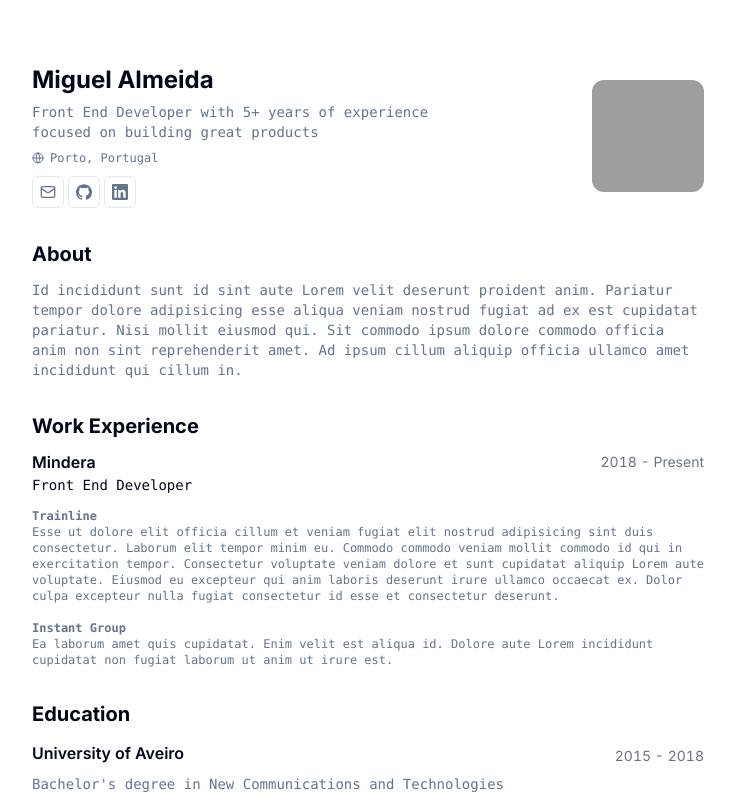
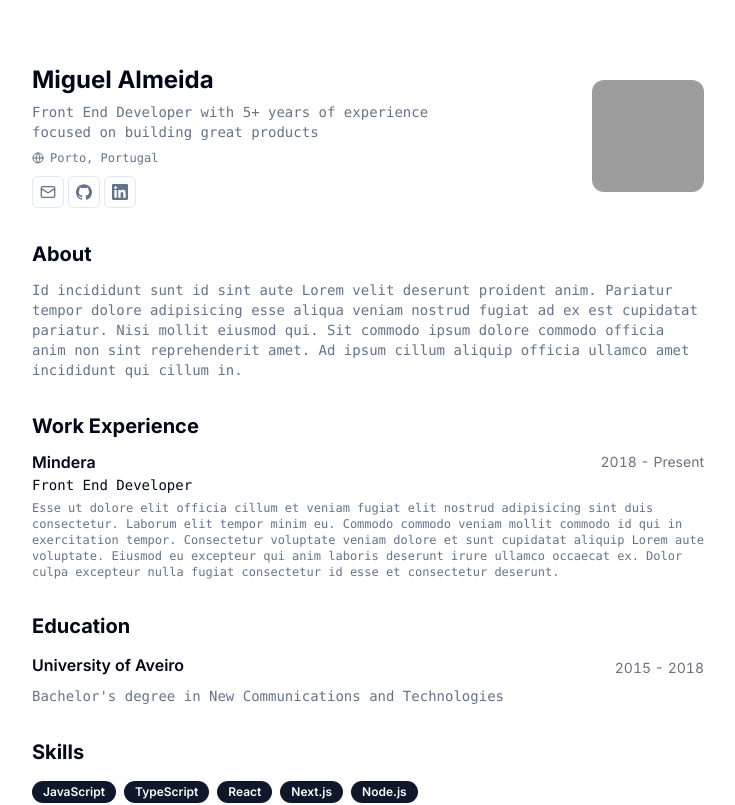
Before and after one commit to miguelvalmeida/cv, a Next.js app: page / in a window 1280 px wide. Shown: the top 805 px of the page, without its empty margins (272-1007 px from the left). Built offline with nearby package versions, Linux system fonts and the light colour scheme; grey boxes are pictures that could not be loaded.

Commit message:
Improvements for when the page is printed

```diff
--- a/app/page.tsx
+++ b/app/page.tsx
@@ -16,8 +16,8 @@ export const metadata: Metadata = {
 
 export default function Page() {
   return (
-    <main className="container relative mx-auto scroll-my-12 overflow-auto p-4 md:p-16">
-      <section className="mx-auto w-full max-w-2xl space-y-8 bg-white">
+    <main className="container relative mx-auto scroll-my-12 overflow-auto p-4 md:p-16 print:p-12">
+      <section className="mx-auto w-full max-w-2xl space-y-8 bg-white print:space-y-6">
         <div className="flex items-center justify-between">
           <div className="flex-1 space-y-1.5">
             <h1 className="text-2xl font-bold">{RESUME_DATA.name}</h1>
@@ -32,7 +32,7 @@ export default function Page() {
               <GlobeIcon className="size-3" />
               {RESUME_DATA.location}
             </a>
-            <div className="flex gap-x-1 text-muted-foreground">
+            <div className="flex gap-x-1 text-muted-foreground print:hidden">
               <Button className="size-8" variant="outline" size="icon" asChild>
                 <a href={`mailto:${RESUME_DATA.contact.email}`}>
                   <MailIcon className="size-4" />
@@ -49,10 +49,23 @@ export default function Page() {
                 </a>
               </Button>
             </div>
-            <div className="hidden flex-col gap-x-1 font-mono text-sm text-muted-foreground">
-              <a href={`mailto:${RESUME_DATA.contact.email}`}>
+            <div className="hidden flex-col gap-x-1 font-mono text-sm text-muted-foreground print:flex">
+              <p>
+                Email:{' '}
                 <span className="underline">{RESUME_DATA.contact.email}</span>
-              </a>
+              </p>
+              <p>
+                Github:{' '}
+                <span className="underline">
+                  {RESUME_DATA.contact.social.github}
+                </span>
+              </p>
+              <p>
+                LinkedIn:{' '}
+                <span className="underline">
+                  {RESUME_DATA.contact.social.linkedIn}
+                </span>
+              </p>
             </div>
           </div>
           <Avatar className="size-28 rounded-xl">
@@ -87,13 +100,8 @@ export default function Page() {
                 </div>
                 <h4 className="font-mono text-sm leading-none">{work.title}</h4>
               </CardHeader>
-              <CardContent className="mt-2 text-xs flex flex-col gap-y-4 pt-2">
-                {work.projects.map((project) => (
-                  <div key={project.name}>
-                    <h5 className="font-bold">{project.name}</h5>
-                    <p>{project.description}</p>
-                  </div>
-                ))}
+              <CardContent className="mt-2 text-xs">
+                {work.description}
               </CardContent>
             </Card>
           ))}
--- a/data/resume-data.ts
+++ b/data/resume-data.ts
@@ -30,7 +30,8 @@ export const RESUME_DATA = {
       title: 'Front End Developer',
       start: '2018',
       end: '',
-      description: 'TBD',
+      description:
+        'Esse ut dolore elit officia cillum et veniam fugiat elit nostrud adipisicing sint duis consectetur. Laborum elit tempor minim eu. Commodo commodo veniam mollit commodo id qui in exercitation tempor. Consectetur voluptate veniam dolore et sunt cupidatat aliquip Lorem aute voluptate. Eiusmod eu excepteur qui anim laboris deserunt irure ullamco occaecat ex. Dolor culpa excepteur nulla fugiat consectetur id esse et consectetur deserunt.',
       projects: [
         {
           name: 'Trainline',
```
